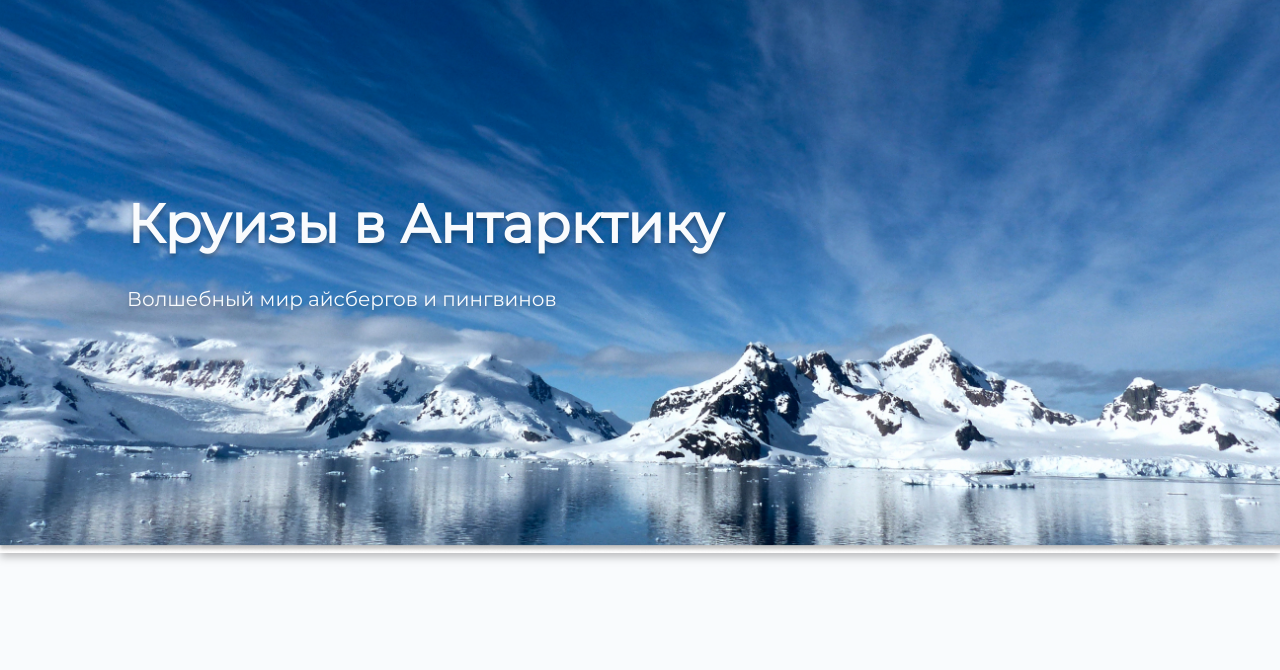
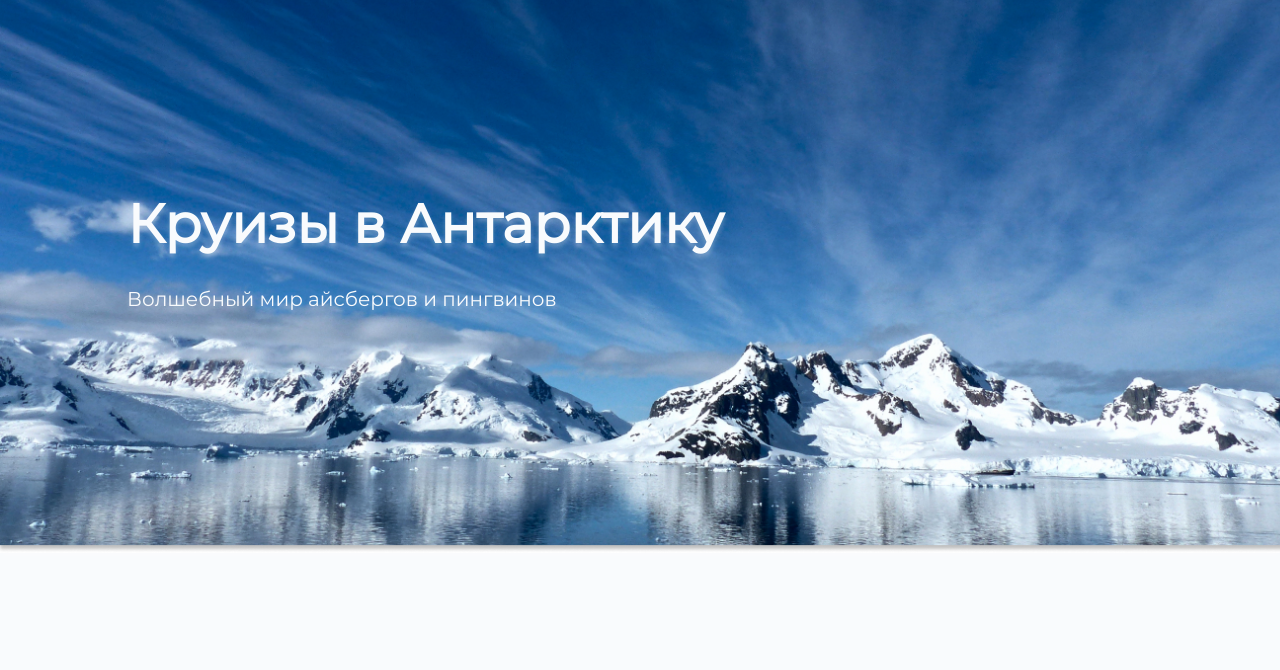
Before and after one commit to Nencytime/cruises-to-Antarctica, a website: page source/index.html in a window 1280 px wide. Shown: the part 97-767 px from the top of the page. Drawn offline with nearby package versions, Linux system fonts and the light colour scheme; files that its build step writes are made by us from their sources; files whose address does not match are found by name.

Commit message:
check gh-pages

```diff
--- a/source/sass/blocks/form.scss
+++ b/source/sass/blocks/form.scss
@@ -99,10 +99,7 @@
   }
 }
 
-
-
 .form__field {
-
   input {
     margin-bottom: 20px;
     border: none;
--- a/source/sass/blocks/header.scss
+++ b/source/sass/blocks/header.scss
@@ -6,14 +6,14 @@
   background-image: url("../img/header-background-desktop.jpg");
   background-repeat: no-repeat;
   background-size: cover;
-  filter: drop-shadow(0px 4px 4px rgba(0, 0, 0, 0.25));
+  filter: drop-shadow(0 4px 4px rgba($color-default-white, 0.25));
 }
 
 .header__container {
   color: $color-alice-blue;
   margin-top: 210px;
   margin-left: 95px;
-  text-shadow: 0px 4px 4px rgba(0, 0, 0, 0.25);
+  text-shadow: 0 4px 4px rgba($color-default-white, 0.25);
 
   @include vp-1023 {
     margin-left: 0;
```
Also changed, not shown: source/sass/global/utils.scss (+0 -8 lines), .github/workflows/check.yml (added), .github/workflows/gh-pages.yml (added), build/css/style.css, build/css/style.min.css, 1 other file.
